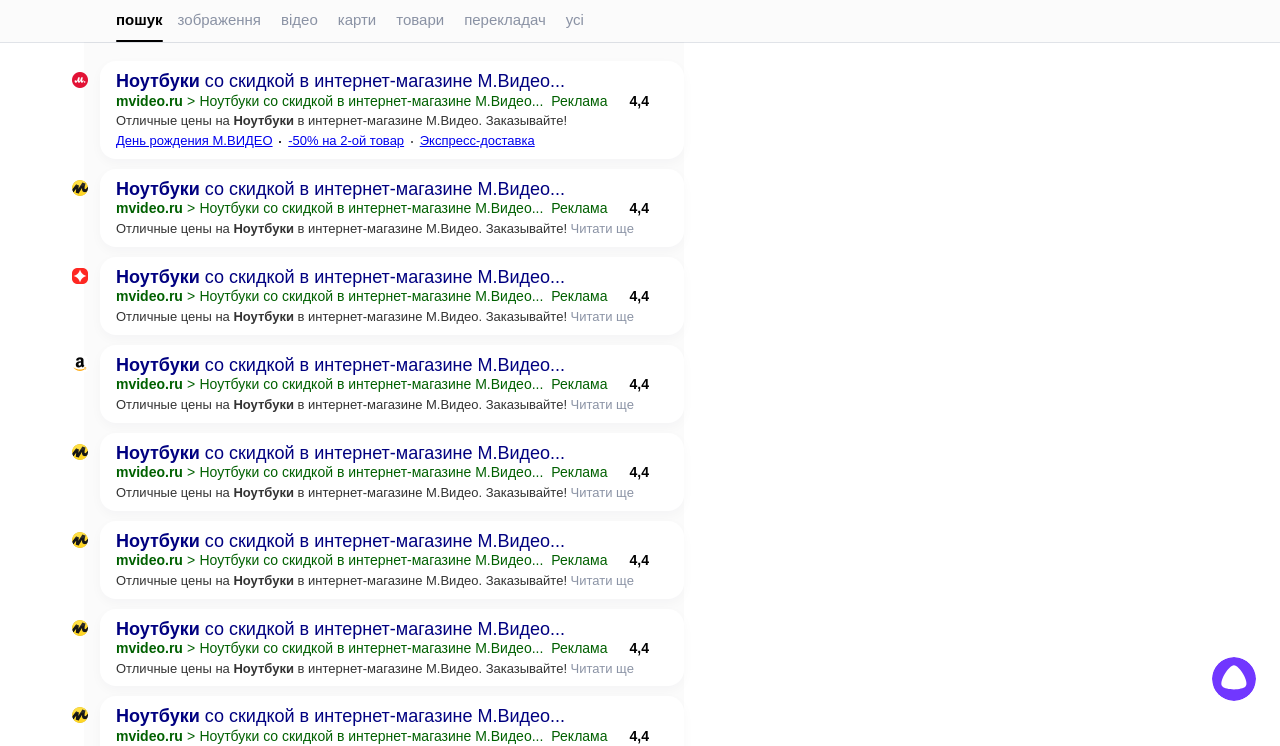
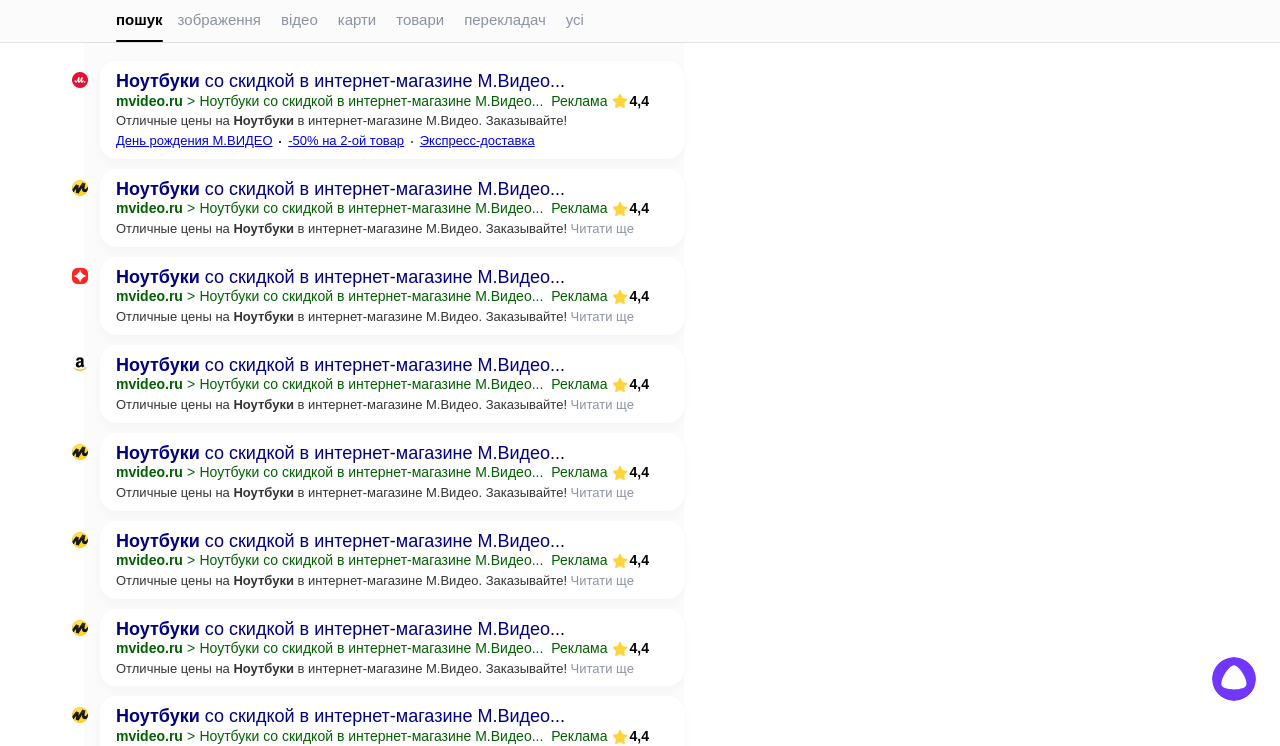
Before and after one commit to slimnation23/yandex_search, a plain HTML site: page index.html in a window 1280 px wide. Shown: the part 62-808 px from the top of the page. Drawn offline with Linux system fonts and the light colour scheme; the site is published under a folder, as on GitHub Pages, so addresses that start at the root find nothing.

Commit message:
imfFixed

```diff
--- a/style.css
+++ b/style.css
@@ -319,7 +319,7 @@
   left: -2px;
   bottom: 0;
   position: absolute;
-  background: url(/images/star-solid.svg) no-repeat center;
+  background: url(./images/star-solid.svg) no-repeat center;
 }
 
 .organicTextContentSpan {
```
